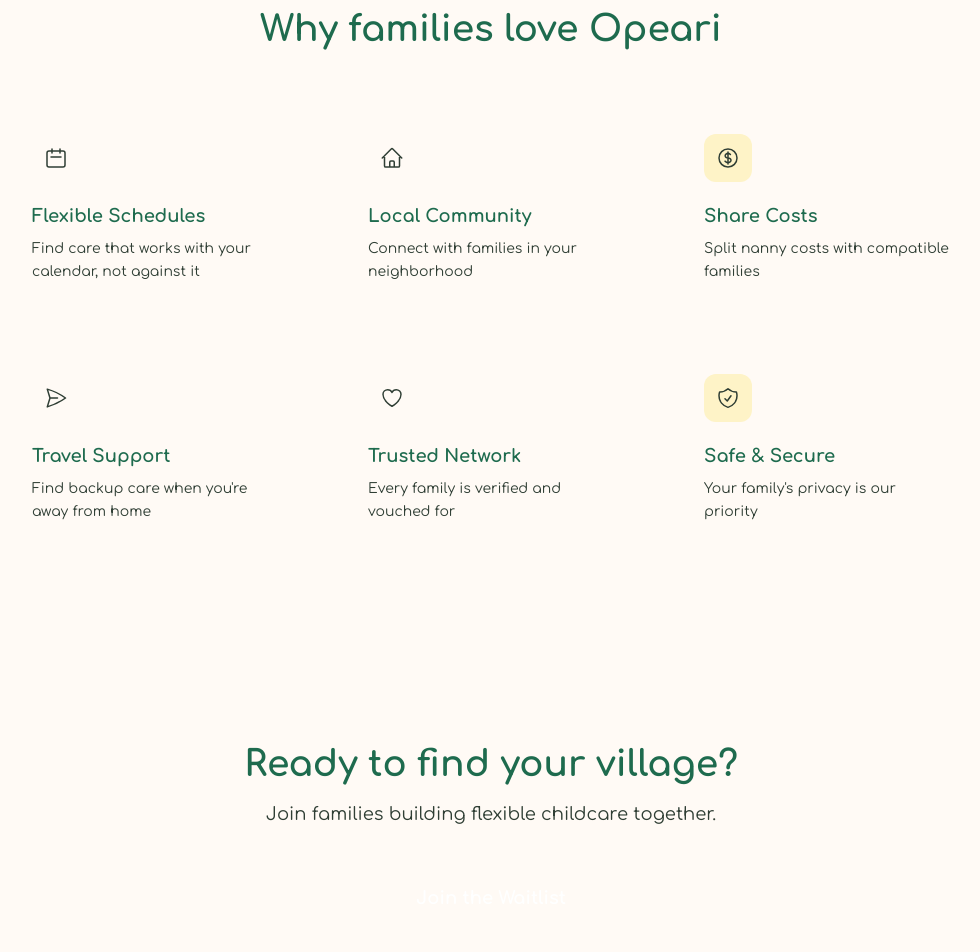
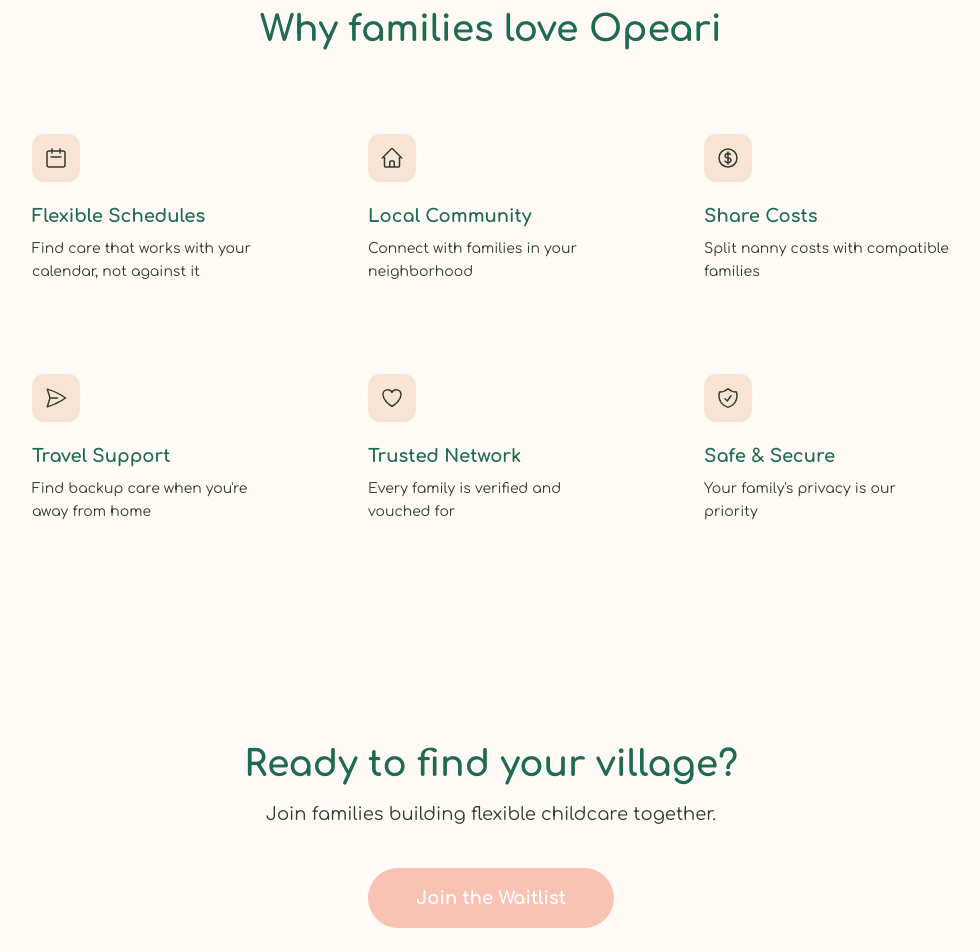
Before and after one commit to bafj1/opeari-beta-2025-12, a React (Vite) app: page / in a window 1280 px wide. Shown: the part 2140-3092 px from the top of the page, without its empty margins (149-1129 px from the left). Built offline with nearby package versions, Linux system fonts and the light colour scheme; no server answers.

Commit message:
fix: restore homepage styling (header button + mint borders + consistent icons)

```diff
--- a/src/components/common/Header.tsx
+++ b/src/components/common/Header.tsx
@@ -250,6 +250,7 @@
               to="/waitlist"
               variant="primary"
               size="sm"
+              className="bg-[#1E6B4E] text-white hover:opacity-90 border-none"
             >
               Join Waitlist
             </Button>
--- a/src/pages/Home.tsx
+++ b/src/pages/Home.tsx
@@ -122,37 +122,37 @@
           <div className="grid grid-cols-1 sm:grid-cols-2 lg:grid-cols-3 gap-8">
             <FeatureCard
               icon={<CalendarIcon />}
-              iconBg="bg-opeari-mint"
+              iconBg="bg-[#F9E3D2]"
               title="Flexible Schedules"
               description="Find care that works with your calendar, not against it"
             />
             <FeatureCard
               icon={<HomeIcon />}
-              iconBg="bg-opeari-coral"
+              iconBg="bg-[#F9E3D2]"
               title="Local Community"
               description="Connect with families in your neighborhood"
             />
             <FeatureCard
               icon={<PiggyBankIcon />}
-              iconBg="bg-[#FEF3C7]"
+              iconBg="bg-[#F9E3D2]"
               title="Share Costs"
               description="Split nanny costs with compatible families"
             />
             <FeatureCard
               icon={<PlaneIcon />}
-              iconBg="bg-opeari-mint"
+              iconBg="bg-[#F9E3D2]"
               title="Travel Support"
               description="Find backup care when you're away from home"
             />
             <FeatureCard
               icon={<HeartHandIcon />}
-              iconBg="bg-opeari-coral"
+              iconBg="bg-[#F9E3D2]"
               title="Trusted Network"
               description="Every family is verified and vouched for"
             />
             <FeatureCard
               icon={<ShieldIcon />}
-              iconBg="bg-[#FEF3C7]"
+              iconBg="bg-[#F9E3D2]"
               title="Safe & Secure"
               description="Your family's privacy is our priority"
             />
@@ -173,7 +173,7 @@
             to="/waitlist"
             variant="primary"
             size="lg"
-            className="px-12 text-lg"
+            className="px-12 text-lg bg-[#F8C3B3] text-[#1E6B4E] hover:bg-[#f5b2a1] hover:text-white border-none"
           >
             Join the Waitlist
           </Button>
@@ -239,7 +239,7 @@
 // Pain Point Card
 function PainPointCard({ text }: { text: string }) {
   return (
-    <div className="p-5 rounded-xl bg-white border border-opeari-border">
+    <div className="p-5 rounded-xl bg-white border border-[#8BD7C7]">
       <p className="text-sm font-medium text-opeari-text-secondary">{text}</p>
     </div>
   )
```
